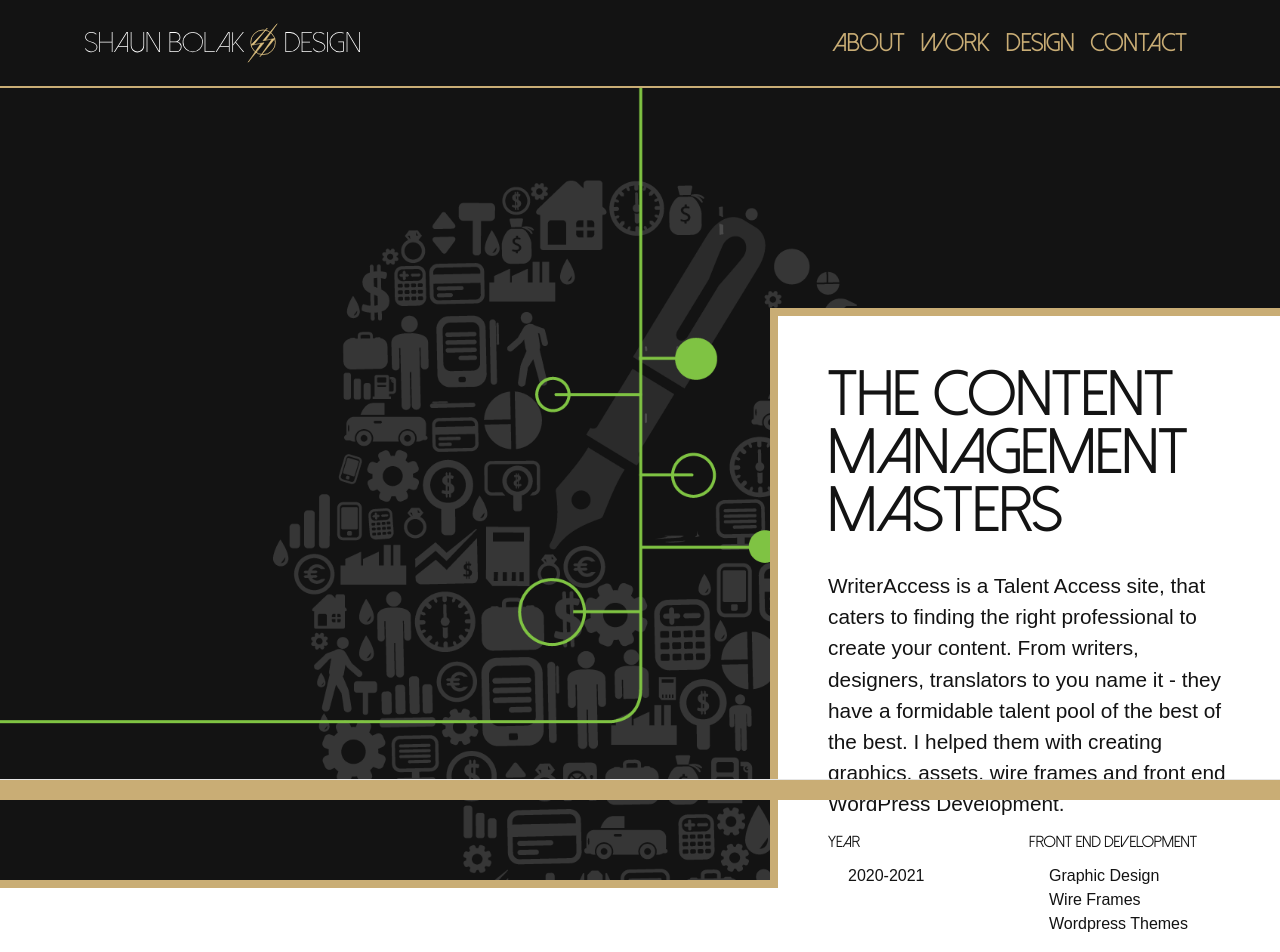
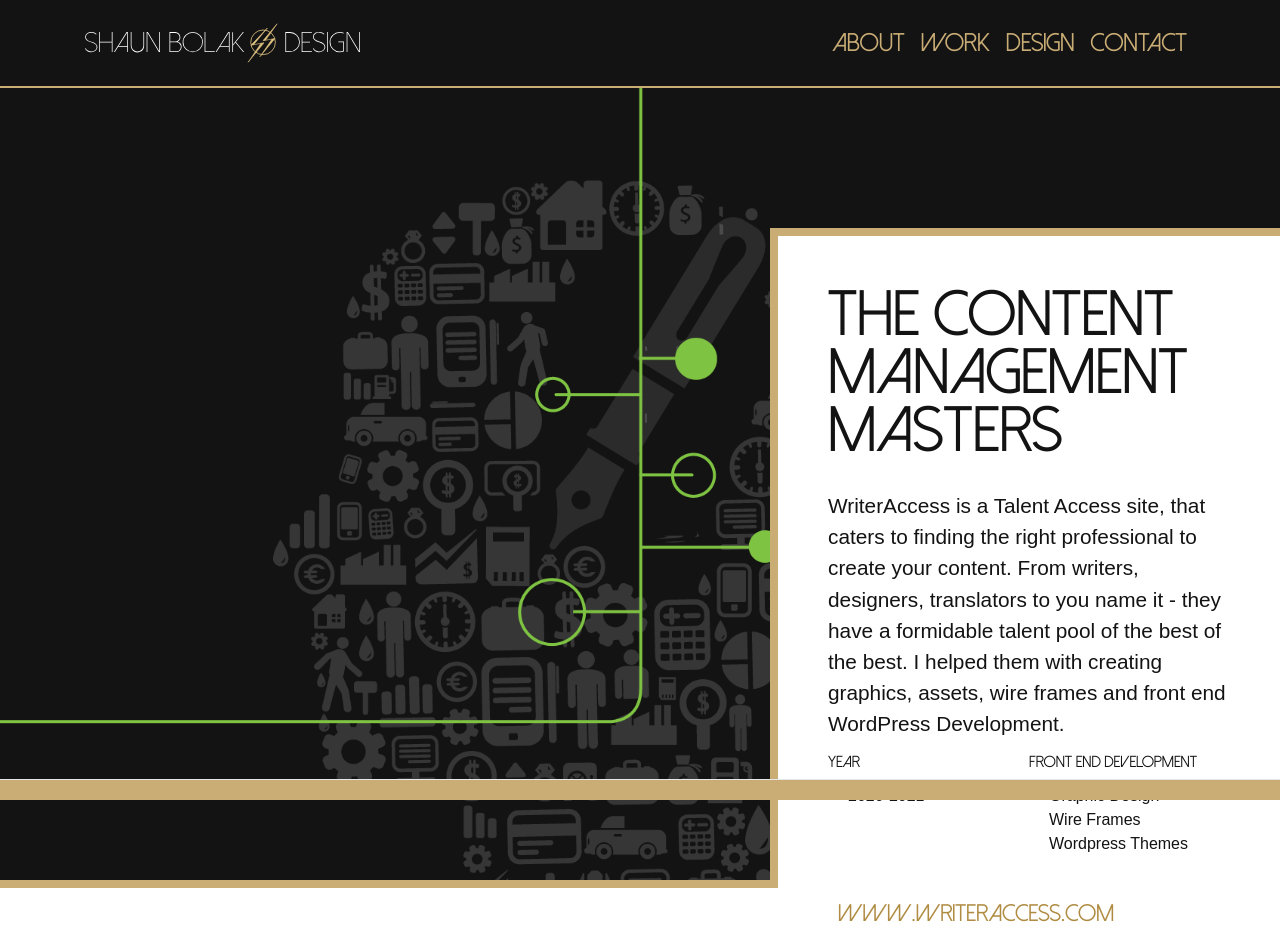
Before and after one commit to shonb6570/shaun-bolak-design-5-2021, a React (Create React App) app in the folder shaun-bolak-design-v2/: page /writeraccess in a window 1280 px wide. Shown: the top 952 px of the page. Built offline with nearby package versions, Linux system fonts and the light colour scheme; a web font is replaced by a local one.

Commit message:
sass updates to work pages

```diff
--- a/shaun-bolak-design-v2/src/CaribLib.js
+++ b/shaun-bolak-design-v2/src/CaribLib.js
@@ -37,7 +37,9 @@
                                 <span className="info-item">Wordpress Themes</span>
                             </div>
                         </div>
-
+                        <div className="cl-hero-banner-link-container">
+                            <a className="cl-hero-banner-link" rel="noreferrer" target="_blank" href="https://cgl.vi/">www.cgl.vi</a>
+                        </div>
                     </div>
                 </div>
                 {/* /hero/landing page */}
@@ -93,9 +95,6 @@
                 </Container>
 
                 <Container className="cl-section-three text-center"  fluid="true">
-                    <div className="link-container">
-                        <a className="work-site-link" rel="noreferrer" target="_blank" href="https://cgl.vi/">Visit the Caribbean Genealogy Library Here</a>
-                    </div>
                 </Container>
                 {/* /page content */}
             </div>
--- a/shaun-bolak-design-v2/src/WriterAccess.js
+++ b/shaun-bolak-design-v2/src/WriterAccess.js
@@ -45,7 +45,9 @@
                                 <span className="info-item">Wordpress Themes</span>
                             </div>
                         </div>
-
+                        <div className="wa-hero-banner-link-container">
+                            <a className="wa-hero-banner-link" rel="noreferrer" target="_blank" href="https://www.writeraccess.com/">www.writeraccess.com</a>
+                        </div>
                     </div>
                 </div>
                 {/* /hero/landing page */}
--- a/shaun-bolak-design-v2/src/scss/App.scss
+++ b/shaun-bolak-design-v2/src/scss/App.scss
@@ -1582,13 +1582,17 @@
 }
 
 .hsf-hero-banner-link-container,
-.four-hire-hero-banner-link-container {
+.four-hire-hero-banner-link-container,
+.wa-hero-banner-link-container,
+.cl-hero-banner-link-container {
 	display: flex;
 	width: 100%;
 }
 
 .hsf-hero-banner-link,
-.four-hire-hero-banner-link {
+.four-hire-hero-banner-link,
+.wa-hero-banner-link,
+.cl-hero-banner-link {
 	margin-top: auto;
 	margin-right: auto;
 	padding-top: 40px;
@@ -1771,7 +1775,6 @@
 .hsf-hero-title,
 .four-hire-hero-title,
 .wa-hero-title,
-,
 .cl-hero-title {
 	width: 100%;
 	font-size: 2rem;
@@ -2156,15 +2159,16 @@
 	}
 }
 
-.four-hire-hero-banner-link {
-	@include for-size(desktop) {
-		padding-top: 40px;
-	}
-	@include for-size(lg-desktop) {
-		padding-top: 20px;
-	}
-	@include for-size(xlg-desktop) {
-		padding-top: 40px;
+.four-hire-hero-banner-link,
+.cl-hero-banner-link {
+	@include for-size(desktop) {
+		padding-top: 36px;
+	}
+	@include for-size(lg-desktop) {
+		padding-top: 5px;
+	}
+	@include for-size(xlg-desktop) {
+		padding-top: 25px;
 	}
 }
 
@@ -2292,16 +2296,16 @@
 .wa-hero-content {
 	height: 500px;
 	@include for-size(tablet-portrait) {
-		height: 350px;
-	}
-	@include for-size(tablet-landscape) {
-		height: 510px;
-	}
-	@include for-size(lg-desktop) {
-		height: 580px;
-	}
-	@include for-size(xlg-desktop) {
-		height: 630px;
+		height: 450px;
+	}
+	@include for-size(tablet-landscape) {
+		height: 590px;
+	}
+	@include for-size(lg-desktop) {
+		height: 660px;
+	}
+	@include for-size(xlg-desktop) {
+		height: 730px;
 	}
 }
 
@@ -2454,28 +2458,10 @@
 	margin-bottom: -100px;
 }
 
-.work-site-link-container {
-	display: flex;
-	height: 100%;
-	width: 100%;
-}
-
-.work-site-link {
-	margin: 150px auto auto;
-	color: $primary-color-dark;
-	text-decoration: none;
-	font-size: 1.4rem;
-	@include for-size(desktop) {
-		font-size: 2rem;
-	}
-	@include for-size(xlg-desktop) {
-		font-size: 2.5rem;
-	}
-}
-
-.work-site-link:hover,
 .hsf-hero-banner-link:hover,
-.four-hire-hero-banner-link:hover {
+.four-hire-hero-banner-link:hover,
+.wa-hero-banner-link:hover,
+.cl-hero-banner-link:hover {
 	text-decoration: none;
 	color: $black;
 	transition: 0.3s ease-out;
```
